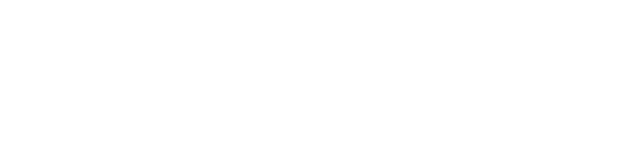
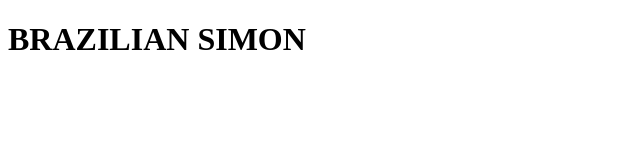
Before and after one commit to Code-Institute-Submissions/BrazilianSimon, a plain HTML site: page index.html in a window 1280 px wide. Shown: the whole page, without its empty margins (0-640 px from the left). Drawn offline with Linux system fonts and the light colour scheme.

Commit message:
header was added to index

```diff
--- a/index.html
+++ b/index.html
@@ -6,6 +6,11 @@
     <title>Brazilian Simon</title>
 </head>
 <body>
+    <header>
+        <div class="head">
+            <h1>BRAZILIAN SIMON</h1>
+        </div>
+    </header>
 
 </body>
 </html>
```
